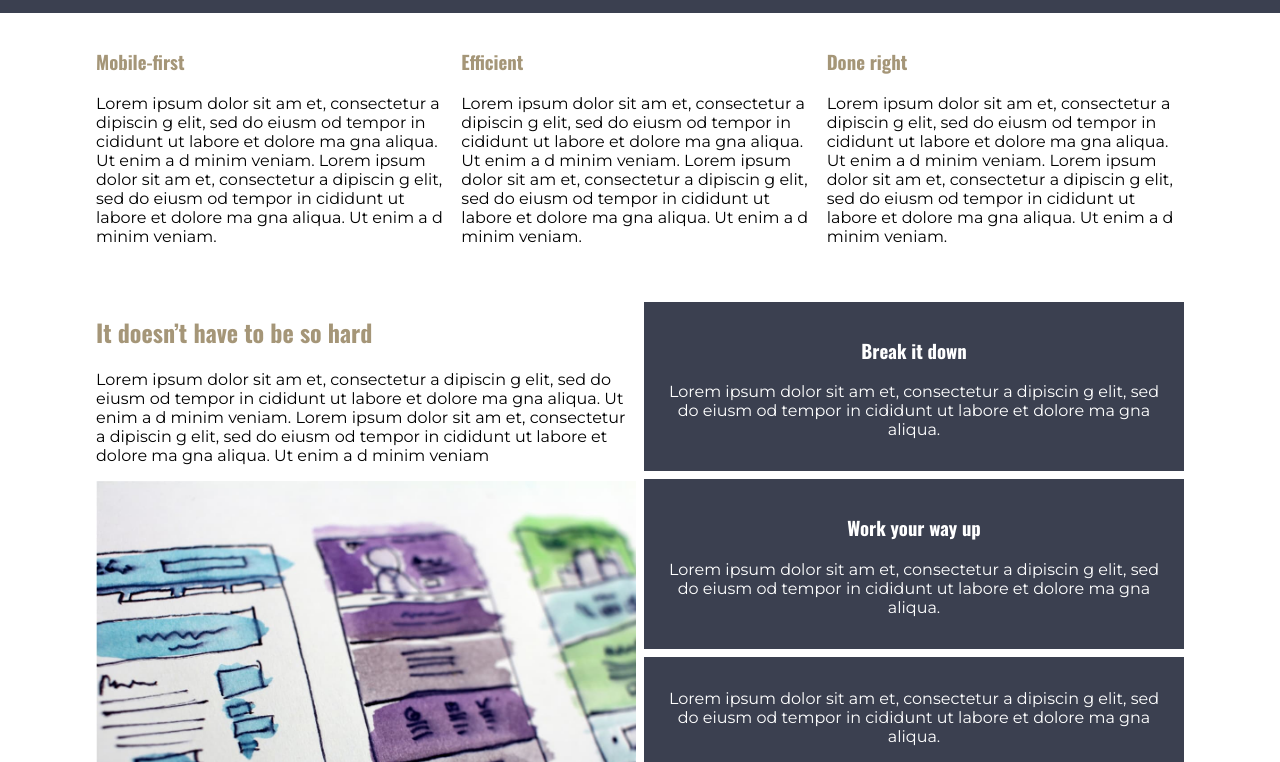
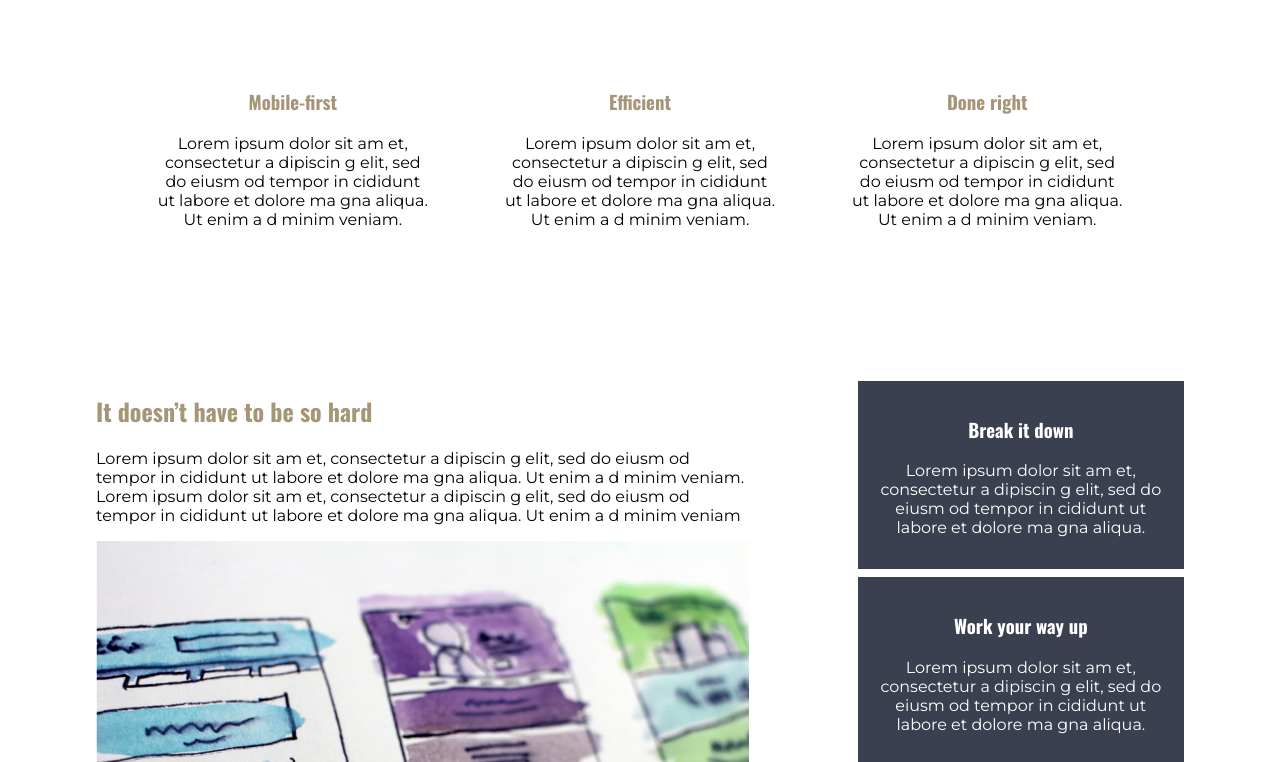
Before and after one commit to Gokulnath31/Conquering_Responsive_Layouts, a website built with Parcel: page 21 - Final Challenge/src/index.html in a window 1280 px wide. Shown: the part 440-1202 px from the top of the page. Built offline with nearby package versions, Linux system fonts and the light colour scheme; files whose address does not match are found by name.

Commit message:
Corrected text-align

```diff
--- a/21 - Final Challenge/src/index.html
+++ b/21 - Final Challenge/src/index.html
@@ -46,30 +46,30 @@
 
   <section class="features">
     <div class="container row">
-      <div class="col">
+      <div class="col features--col">
         <h3 class="section-title">Mobile-first</h3>
-        <p class="section-content">Lorem ipsum dolor sit am   et, consectetur a    dipiscin   g elit, sed do eiusm   od tempor in   cididunt ut labore et dolore ma    gna aliqua. Ut enim a    d minim veniam. Lorem ipsum dolor sit am   et, consectetur a    dipiscin   g elit, sed do eiusm   od tempor in   cididunt ut labore et dolore ma    gna aliqua. Ut enim a    d minim veniam.</p>
+        <p class="section-content">Lorem ipsum dolor sit am   et, consectetur a    dipiscin   g elit, sed do eiusm   od tempor in   cididunt ut labore et dolore ma    gna aliqua. Ut enim a    d minim veniam. </p>
       </div>
-      <div class="col">
+      <div class="col features--col">
         <h3 class="section-title">Efficient</h3>
-        <p class="section-content">Lorem ipsum dolor sit am   et, consectetur a    dipiscin   g elit, sed do eiusm   od tempor in   cididunt ut labore et dolore ma    gna aliqua. Ut enim a    d minim veniam. Lorem ipsum dolor sit am   et, consectetur a    dipiscin   g elit, sed do eiusm   od tempor in   cididunt ut labore et dolore ma    gna aliqua. Ut enim a    d minim veniam.</p>
+        <p class="section-content">Lorem ipsum dolor sit am   et, consectetur a    dipiscin   g elit, sed do eiusm   od tempor in   cididunt ut labore et dolore ma    gna aliqua. Ut enim a    d minim veniam. </p>
       </div>
-      <div class="col">
+      <div class="col features--col">
         <h3 class="section-title">Done right</h3>
-        <p class="section-content">Lorem ipsum dolor sit am   et, consectetur a    dipiscin   g elit, sed do eiusm   od tempor in   cididunt ut labore et dolore ma    gna aliqua. Ut enim a    d minim veniam. Lorem ipsum dolor sit am   et, consectetur a    dipiscin   g elit, sed do eiusm   od tempor in   cididunt ut labore et dolore ma    gna aliqua. Ut enim a    d minim veniam.</p>
+        <p class="section-content">Lorem ipsum dolor sit am   et, consectetur a    dipiscin   g elit, sed do eiusm   od tempor in   cididunt ut labore et dolore ma    gna aliqua. Ut enim a    d minim veniam.</p>
       </div>
     </div>
   </section>
 
   <section class="approach">
     <div class="container row">
-      <div class="col">
+      <div class="col approach__col1">
         <h2 class="section-title">It doesn’t have to be so hard </h2>
         <p class="section-content">Lorem ipsum dolor sit am   et, consectetur a    dipiscin   g elit, sed do eiusm   od tempor in   cididunt ut labore et dolore ma    gna aliqua. Ut enim a    d minim veniam. Lorem ipsum dolor sit am   et, consectetur a    dipiscin   g elit, sed do eiusm   od tempor in   cididunt ut labore et dolore ma    gna aliqua. Ut enim a    d minim veniam</p>
         <img src="..//assets/img/the-image.jpg" alt="Responsive Layout Sketch">
         <p class="section-content">Lorem ipsum dolor sit am   et, consectetur a    dipiscin   g elit, sed do eiusm   od tempor in   cididunt ut labore et dolore ma    gna aliqua. Ut enim a    d minim veniam. Lorem ipsum dolor sit am   et, consectetur a    dipiscin   g elit, sed do eiusm   od tempor in   cididunt ut labore et dolore ma    gna aliqua. Ut enim a    d minim veniam.</p>
       </div>
-      <div class="col">
+      <div class="col approach__col2">
         <div class="col--approach">
           <h3 class='section-title section-title--approach'>Break it down</h3>
           <p class="section-content">Lorem ipsum dolor sit am   et, consectetur a    dipiscin   g elit, sed do eiusm   od tempor in   cididunt ut labore et dolore ma    gna aliqua.</p>
--- a/21 - Final Challenge/src/scss/main.scss
+++ b/21 - Final Challenge/src/scss/main.scss
@@ -47,7 +47,7 @@ ul{
 header {
   background: $dark;
   width: 100%;
-  padding: 1em 0;
+  padding: 0.25rem 0;
   text-align: center;
 }
 
@@ -166,8 +166,15 @@ header {
   }
 }
 
-
+.features{
+  padding: 2rem;
+  &--col{
+    text-align: center;
+    padding: 2rem;
+  }
+}
 .approach{
+  padding: 2rem 0;
   .col{
     align-items: flex-start;
   }
@@ -207,7 +214,7 @@ header {
       display: none;
   }
   .col{
-    width:100%;
+    width:70%;
   }
   .intro{
     .row{
@@ -241,4 +248,14 @@ header {
       align-items: flex-start;
 
   }
+  .approach{
+    padding: 2rem 0;
+    &__col1{
+      width: 60%;
+    }
+    &__col2{
+      width:30%;
+    }
+  }
+
 }
```
Also changed, not shown: 21 - Final Challenge/dist/index.html, 4 other files.
